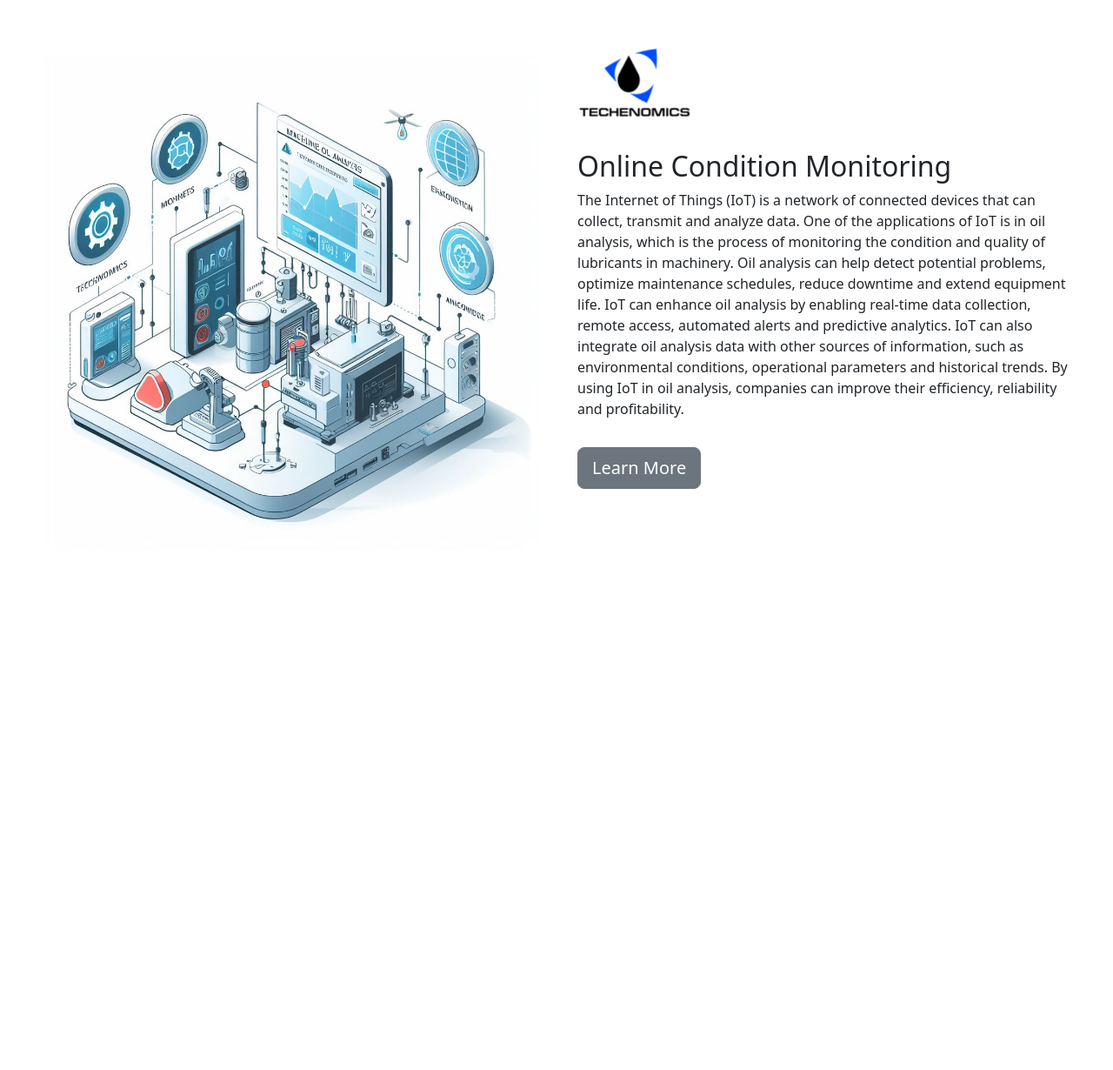
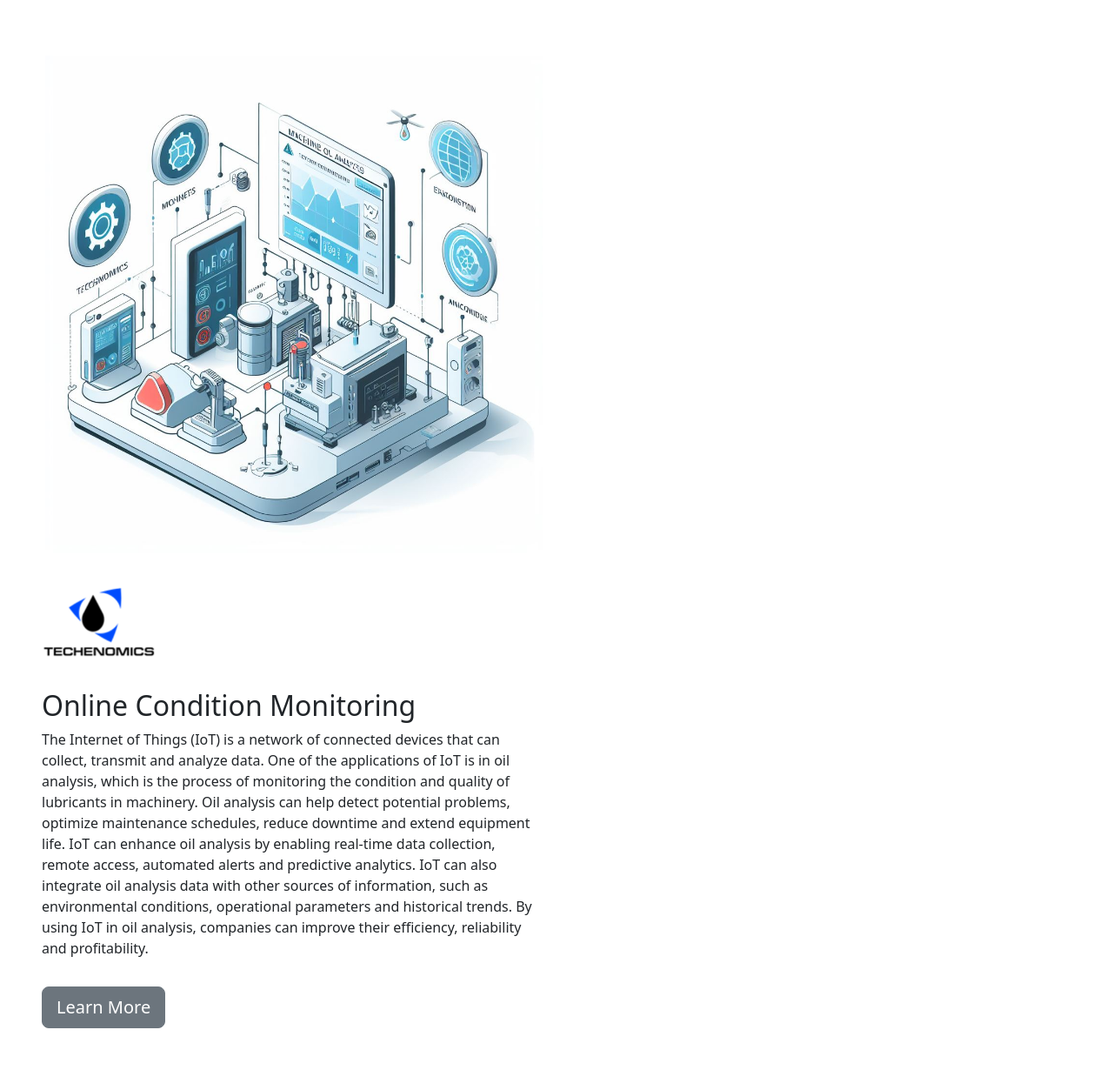
Before and after one commit to mekatronikap/techesensor, a FastAPI app: page / in a window 1280 px wide. Shown: the part 56-1286 px from the top of the page at 87% size. Before the commit the page ends 657 px from the top, so only its background shows below. Run offline with FastAPI, Linux system fonts and the light colour scheme.

Commit message:
fixed home columns

```diff
--- a/templates/home.html
+++ b/templates/home.html
@@ -2,12 +2,12 @@
 
 <div class="p-5">
     <div class="row gap-3">
-        <div class="col p-3">
+        <div class="col-md-6 p-3">
             <div class="">
                 <img src="{{ url_for('static', path='/images/iotw2.jpeg') }}" class="img-fluid" alt="...">
             </div>
         </div>
-        <div class="col">
+        <div class="col-md-6">
             <img src="{{ url_for('static', path='/images/Techenomics.png') }}" height="100" alt="...">
             <h2 class="mt-4">Online Condition Monitoring</h2>
             <p>The Internet of Things (IoT) is a network of connected devices that can collect, transmit
```
